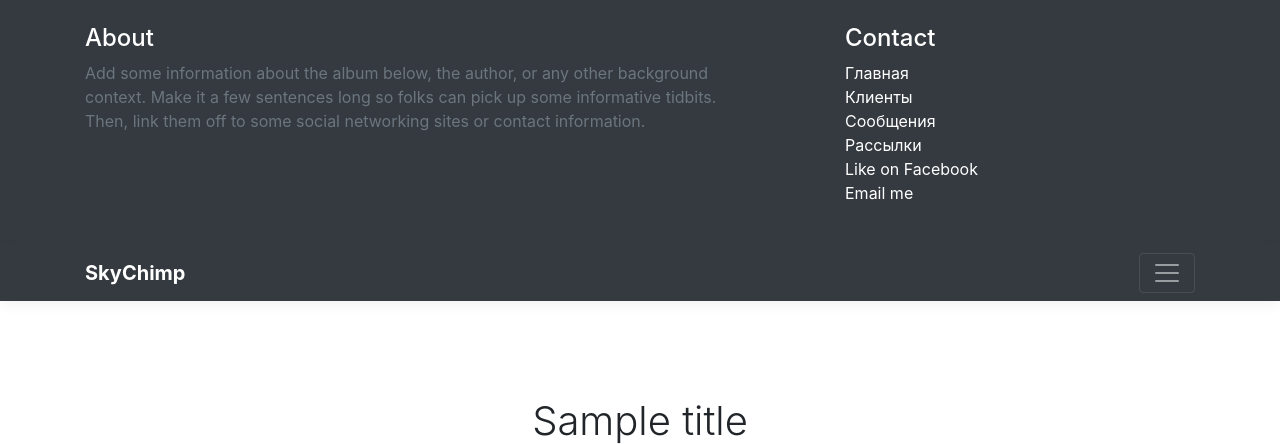
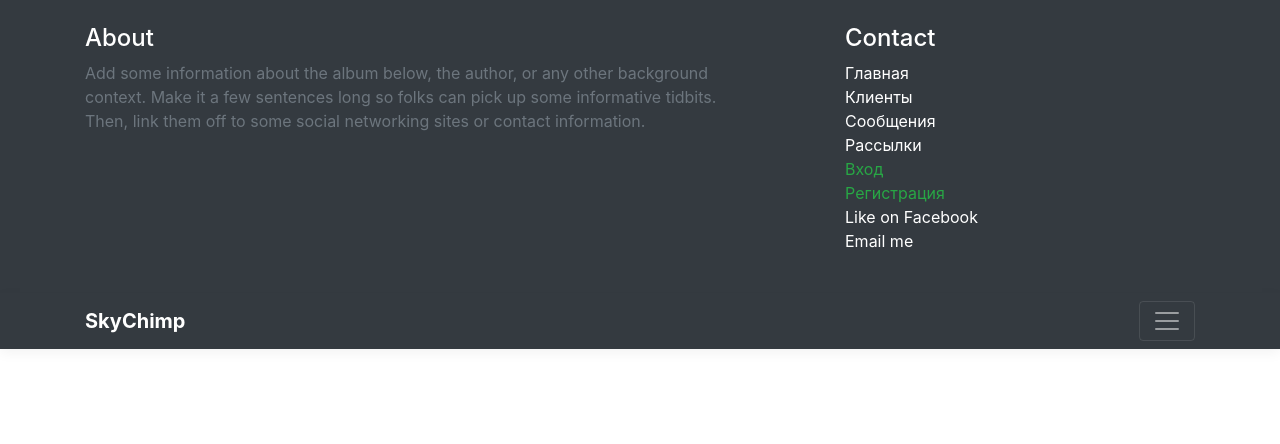
Before and after one commit to MSumbaev/mailing_service, a Django app: template mailing/templates/mailing/index.html in a window 1280 px wide, after a click that opens the changed part. Shown: the top 444 px of the page. Run offline with Django 4.2, Linux system fonts and the light colour scheme; the template is opened without the code that fills it: most values are stand-ins (such as "Sample title", 1, 10 or a date in 2020); some libraries are stand-ins or nearby versions.

Commit message:
добавление ссылок на новые шаблоны

```diff
--- a/mailing/templates/mailing/base.html
+++ b/mailing/templates/mailing/base.html
@@ -1,5 +1,5 @@
+<!doctype html>
 {% load static %}
-<!doctype html>
 <html lang="en">
 <head>
     <meta charset="utf-8">
@@ -30,8 +30,15 @@
                         <li><a href="{% url 'mailing:client_list' %}" class="text-white">Клиенты</a></li>
                         <li><a href="{% url 'mailing:message_list' %}" class="text-white">Сообщения</a></li>
                         <li><a href="{% url 'mailing:mailing_list' %}" class="text-white">Рассылки</a></li>
-                        <li><a href="#" class="text-white">Like on Facebook</a></li>
-                        <li><a href="#" class="text-white">Email me</a></li>
+                        {% if user.is_authenticated %}
+                            <li><a class="text-white" href="{% url 'users:profile' %}">Профиль</a></li>
+                            <li><a class="text-danger" href="{% url 'users:logout' %}">Выход</a></li>
+                        {% else %}
+                            <li><a class="text-success" href="{% url 'users:login' %}">Вход</a></li>
+                            <li><a class="text-success" href="{% url 'users:register' %}">Регистрация</a></li>
+                        {% endif %}
+                            <li><a href="#" class="text-white">Like on Facebook</a></li>
+                            <li><a href="#" class="text-white">Email me</a></li>
                     </ul>
                 </div>
             </div>
```
